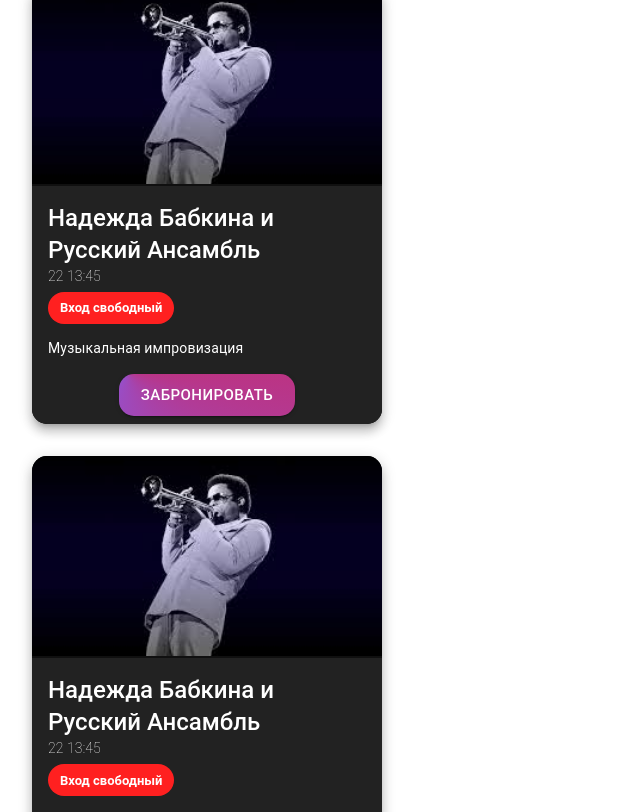
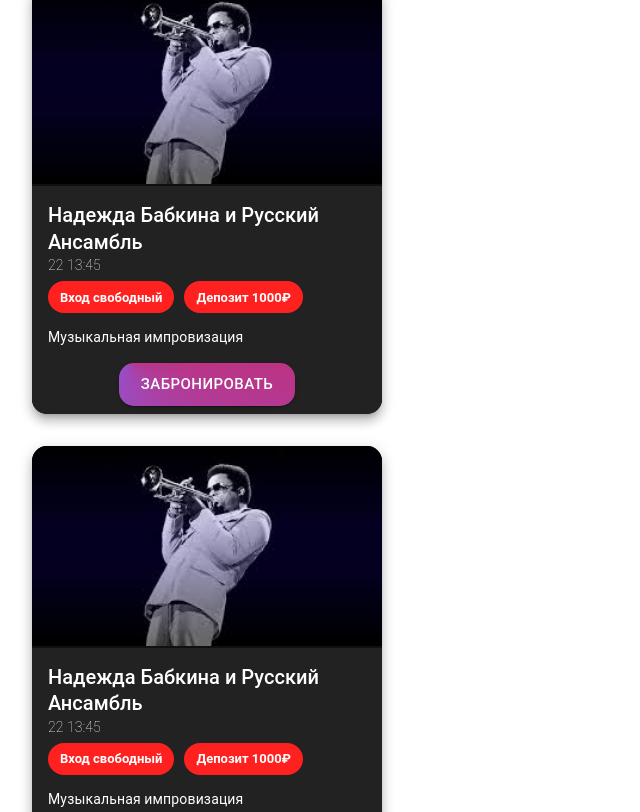
Before and after one commit to warferton/EsseDonWeb, a Next.js app in the folder front/: page / in a window 1280 px wide. Shown: the part 2115-2927 px from the top of the page, without its empty margins (0-640 px from the left). Built offline with nearby package versions, Linux system fonts and the light colour scheme.

Commit message:
added Chip with deposit amount to card.component.tsx
* chip is supposed to exist only if there is deposit variable

* functionality has to be checked by importing event with existing deposit variable

```diff
--- a/front/components/cards/card.component.tsx
+++ b/front/components/cards/card.component.tsx
@@ -20,7 +20,7 @@ export function EventCard(props : IProps) {
 
     const { event } = props;
     const { title, price, shortDescription, free, image, date, time } = event
-
+    const deposit = 1000;
     return (
         <Card raised className={ styles.root }>
             <CardActionArea>
@@ -43,6 +43,12 @@ export function EventCard(props : IProps) {
                     label={ free && !price ? 'Вход свободный' : `от ${ price }₽`}
                     className = { styles.chip}
                     />
+                    { deposit && (
+                    <Chip
+                    label={ `Депозит ${ deposit }₽` }
+                    className = { styles.chip}
+                    />)
+                    }
                     <Typography variant="body2" color="textSecondary" className={ styles.text + ' ' + styles.aboutText } component="p">
                        { shortDescription }
                     </Typography>
--- a/front/styles/StandartEventCard.module.css
+++ b/front/styles/StandartEventCard.module.css
@@ -18,7 +18,7 @@
 
 .titleText {
     font-weight: 500 !important;
-    font-size: 24px !important;
+    font-size: 20px !important;
     line-clamp: 2 !important;
 }
 
@@ -40,6 +40,7 @@
     background-color: #FF2020 !important;
     color: white !important;
     font-weight: 600 !important;
+    margin-right: 10px;
 }
 
 .actions {
```
